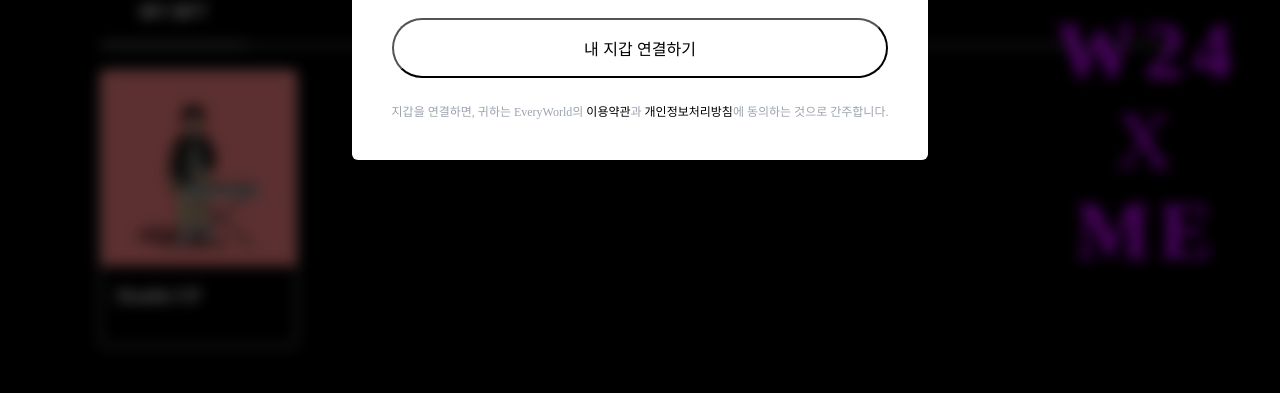
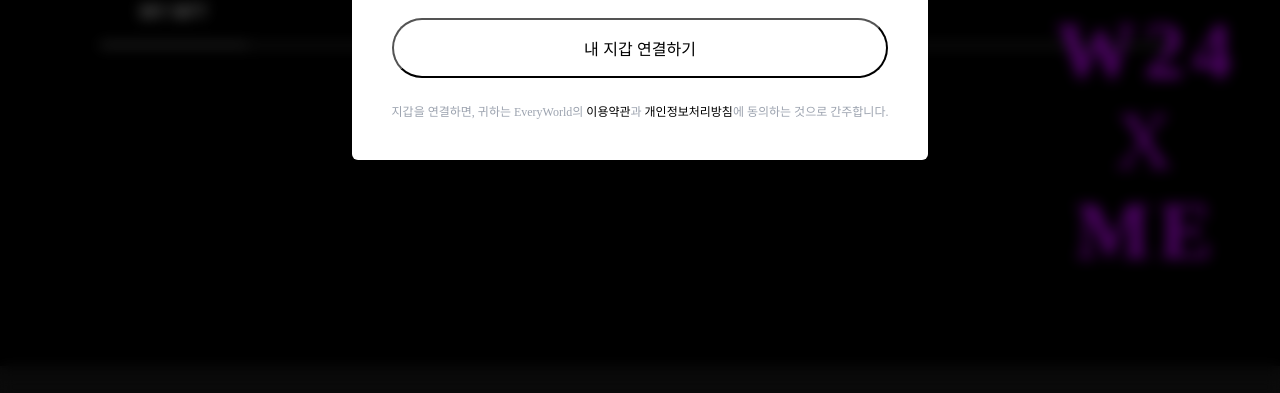
Before and after one commit to everyworldCLONE/everyworldCLONE, a React (Vite) app in the folder everyworld-clone/: page /mypage in a window 1280 px wide. Shown: the part 407-800 px from the top of the page. Built offline with nearby package versions, Linux system fonts and the light colour scheme.

Commit message:
전역 상태 관리 1차

```diff
--- a/everyworld-clone/package.json
+++ b/everyworld-clone/package.json
@@ -15,6 +15,7 @@
     "react-dom": "^18.2.0",
     "react-router-dom": "^6.16.0",
     "recoil": "^0.7.7",
+    "recoil-persist": "^5.1.0",
     "styled-components": "^6.0.9"
   },
   "devDependencies": {
--- a/everyworld-clone/src/pages/mypage/MyPageLayout.tsx
+++ b/everyworld-clone/src/pages/mypage/MyPageLayout.tsx
@@ -25,10 +25,8 @@ const MyPageLayout = () => {
               <button>MY NFT</button>
             </div>
           </S.ListHeader>
-          {/* <S.NoNFT>보유한 NFT가 없습니다.</S.NoNFT> */}
-          <S.ListSection>
-            <ListCard />
-          </S.ListSection>
+          <S.NoNFT>보유한 NFT가 없습니다.</S.NoNFT>
+          <S.ListSection>{/* <ListCard /> */}</S.ListSection>
         </S.ContentBox>
         <S.ListFooter>
           <div>
```
Also changed, not shown: everyworld-clone/src/atoms/LanguagesAtom.ts (added, +11 -0 lines), everyworld-clone/src/atoms/WalletConnectAtom.ts (added, +11 -0 lines), 1 other file (tests, documents, lock files or other folders).
